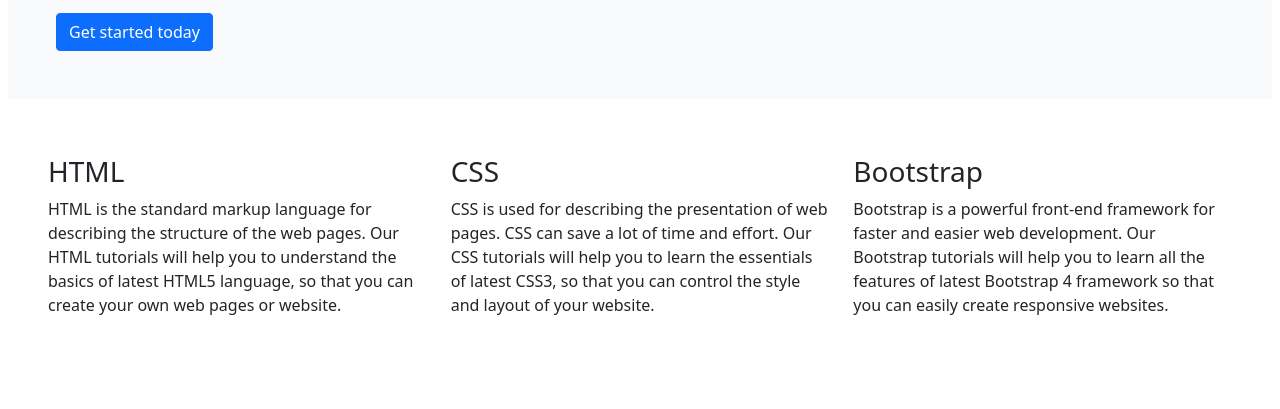
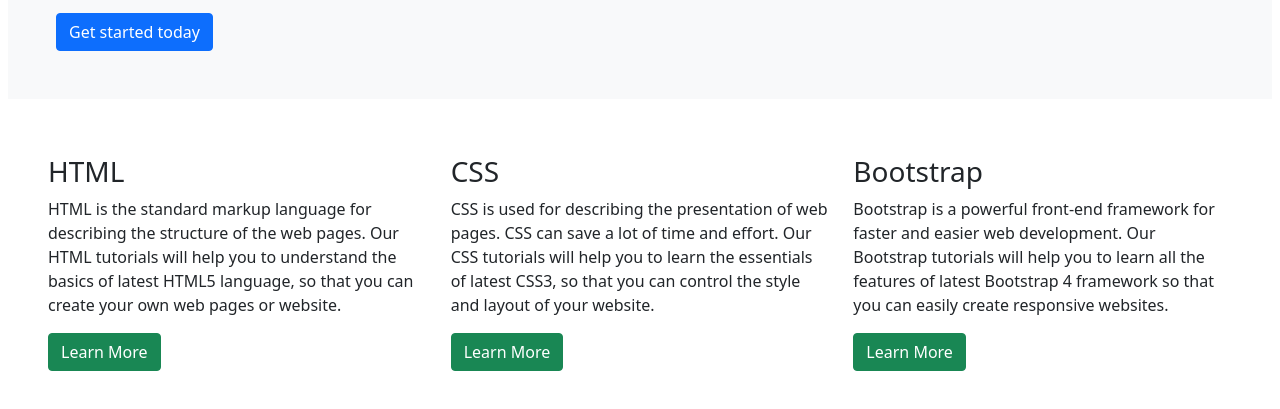
Before and after one commit to ZackYap107/ZackYap107.github.io, a plain HTML site: page index.html in a window 1280 px wide. Shown: the part 219-628 px from the top of the page. Drawn offline with nearby package versions, Linux system fonts and the light colour scheme.

Commit message:
Learn More button

```diff
--- a/index.html
+++ b/index.html
@@ -53,14 +53,17 @@
         <div class="col">
           <h3>HTML</h3>
           <p>HTML is the standard markup language for describing the structure of the web pages. Our HTML tutorials will help you to understand the basics of latest HTML5 language, so that you can create your own web pages or website.</p>
+          <button type="button" class="btn btn-success">Learn More</button>
         </div>
         <div class="col">
           <h3>CSS</h3>
           <p>CSS is used for describing the presentation of web pages. CSS can save a lot of time and effort. Our CSS tutorials will help you to learn the essentials of latest CSS3, so that you can control the style and layout of your website.</p>
+          <button type="button" class="btn btn-success">Learn More</button>
         </div>
         <div class="col">
           <h3>Bootstrap</h3>
           <p>Bootstrap is a powerful front-end framework for faster and easier web development. Our Bootstrap tutorials will help you to learn all the features of latest Bootstrap 4 framework so that you can easily create responsive websites.</p>
+          <button type="button" class="btn btn-success">Learn More</button>
         </div>
       </div>
     </div>
```
